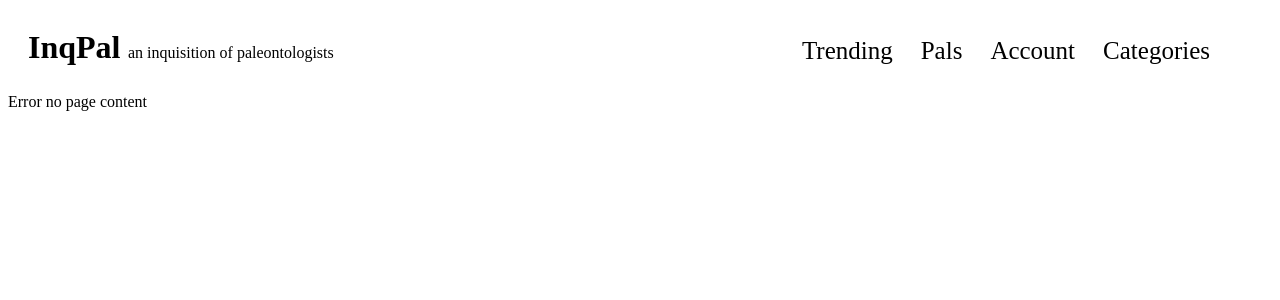
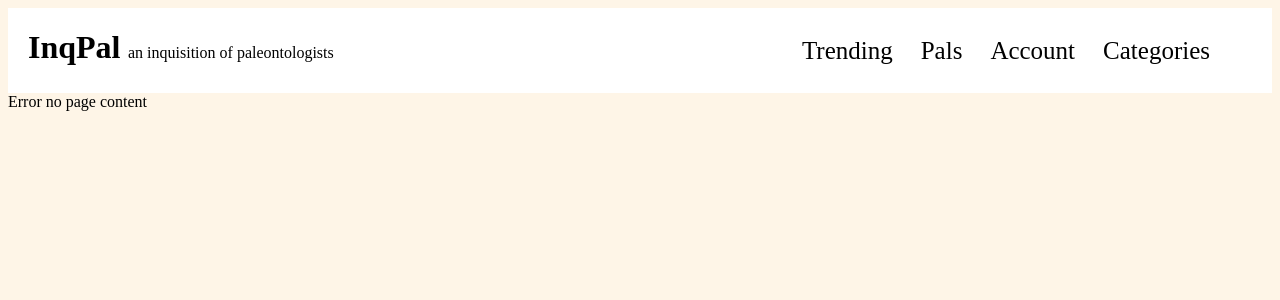
Before and after one commit to 2884069/InqPal, a Django app: page / in a window 1280 px wide. Shown: the top 300 px of the page. Run offline with Django 3.2, Linux system fonts and the light colour scheme.

Commit message:
more updates to base.html

```diff
--- a/templates/InqPal/Base.html
+++ b/templates/InqPal/Base.html
@@ -1,5 +1,3 @@
-{% load staticfiles %}
-
 <!DOCTYPE html>
 
 <html>
@@ -54,7 +52,7 @@
             }
 
             .body {
-                background-color: ;
+                background-color: #FEF5E7;
             }
         </style>
     </head>
```
Also changed, not shown: templates/InqPal/show_post.html (deleted, +0 -7 lines).
